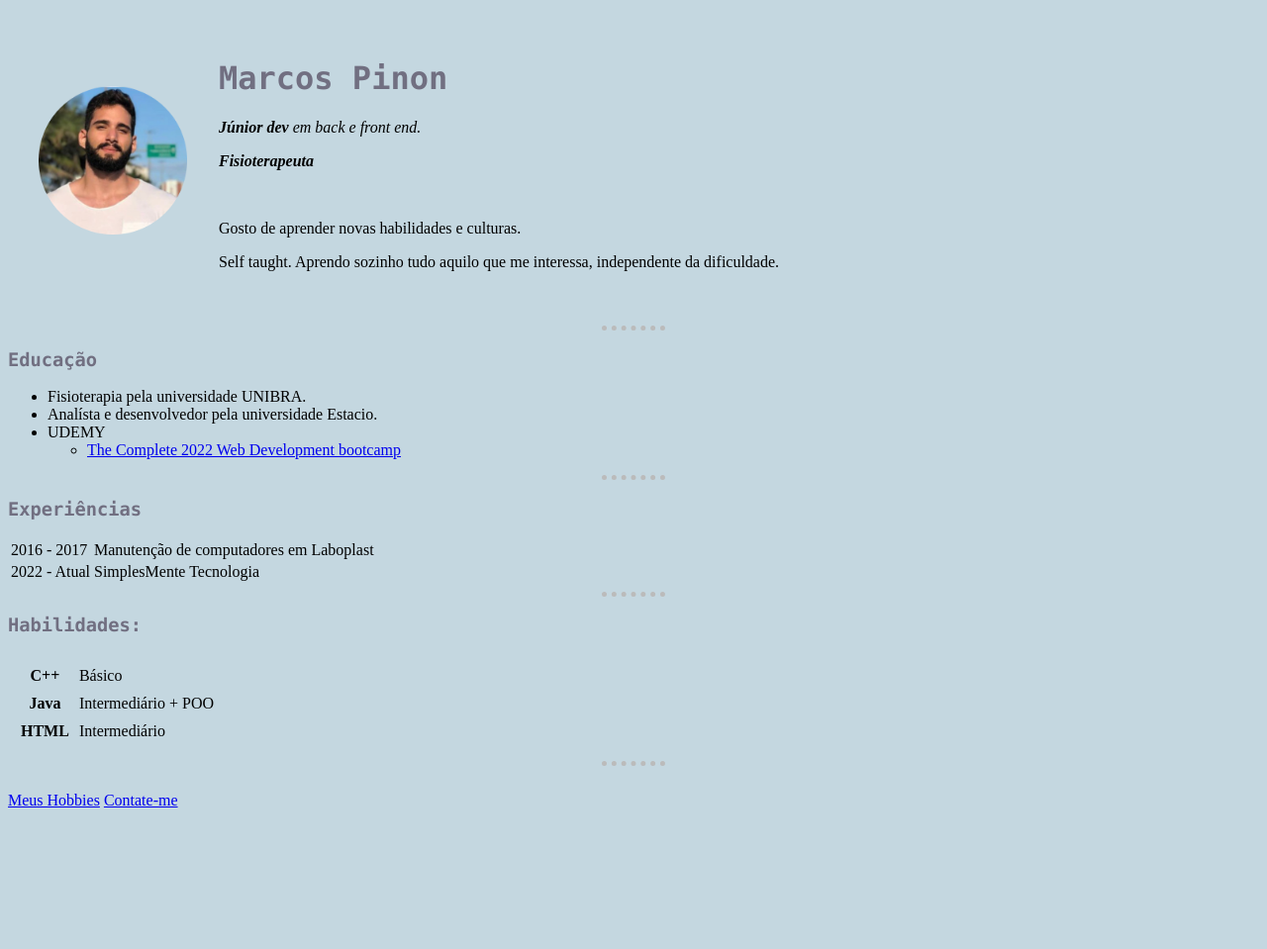
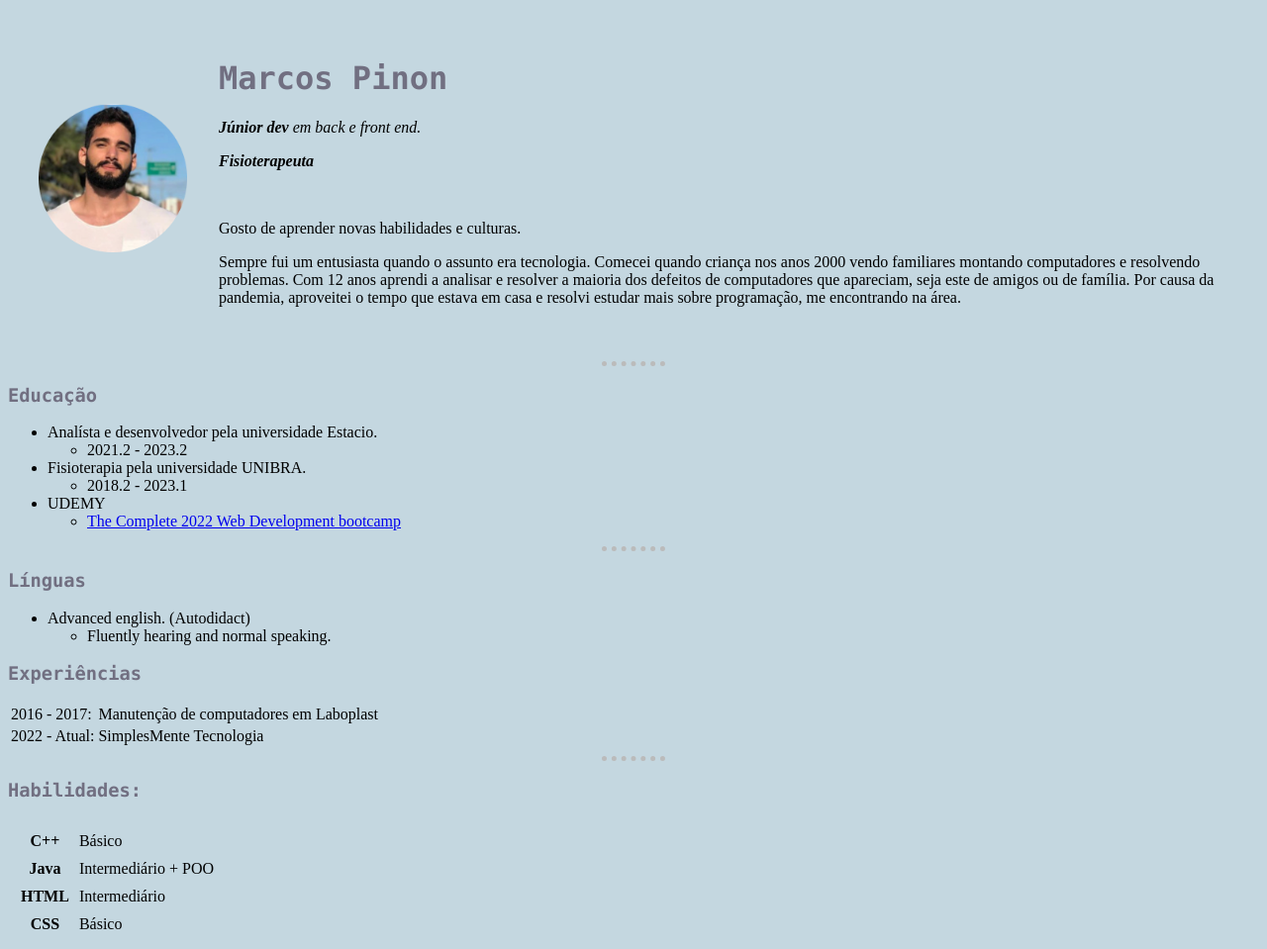
Before and after one commit to MarcosPinon/cv, a plain HTML site: page index.html in a window 1280 px wide. Shown: the top 959 px of the page at 99% size. Before the commit the page ends 826 px from the top, so only its background shows below. Drawn offline with Linux system fonts and the light colour scheme.

Commit message:
Add files via upload

```diff
--- a/index.html
+++ b/index.html
@@ -15,14 +15,16 @@
 <body>
   <table cellspacing="30">
     <tr>
-      <td><img src="images/Marcos.linkedin.profile-modified.png" alt="Marcos Pinon perfil foto" width="150" height=150></td>
+      <td><img src="images/marcos.linkedin.profile-modified.png" alt="Marcos Pinon perfil foto" width="150" height=150></td>
       <td>
         <h1>Marcos Pinon</h1>
       <p><em><strong>Júnior dev</strong> em back e front end.</em></p>
       <p><em><strong>Fisioterapeuta</strong> </em></p>
       <br>
     </p>Gosto de aprender novas habilidades e culturas.</p>
-    <p>Self taught. Aprendo sozinho tudo aquilo que me interessa, independente da dificuldade. </p>
+    <p class="p2">Sempre fui um entusiasta quando o assunto era tecnologia. Comecei quando criança nos anos 2000 vendo familiares montando computadores e resolvendo problemas. Com 12 anos aprendi
+    a analisar e resolver a maioria dos defeitos de computadores que apareciam, seja este de amigos ou de família. Por causa da pandemia, aproveitei o tempo que estava em casa e resolvi estudar
+    mais sobre programação, me encontrando na área. </p>
     </td>
     </tr>
   </table>
@@ -31,23 +33,36 @@
   <hr />
   <h3>Educação</h3>
   <ul>
+    <li>Analísta e desenvolvedor pela universidade Estacio.</li>
+    <ul>
+      <li>2021.2 - 2023.2</li>
+    </ul>
     <li>Fisioterapia pela universidade UNIBRA.</li>
-    <li>Analísta e desenvolvedor pela universidade Estacio.</li>
+    <ul>
+      <li>2018.2 - 2023.1</li>
+    </ul>
     <li>UDEMY</li>
     <ul>
       <li><a href="https://www.udemy.com/course/the-complete-web-development-bootcamp/">The Complete 2022 Web Development bootcamp</a></li>
     </ul>
   </ul>
   <hr/>
+  <h3>Línguas</h3>
+  <ul>
+    <li>Advanced english. (Autodidact)</li>
+    <ul>
+      <li>Fluently hearing and normal speaking.</li>
+    </ul>
+  </ul>
 
   <h3>Experiências</h3>
   <table>
     <tr>
-      <td>2016 - 2017</td>
+      <td>2016 - 2017:</td>
       <td>Manutenção de computadores em Laboplast</td>
     </tr>
     <tr>
-      <td>2022 - Atual</td>
+      <td>2022 - Atual:</td>
       <td>SimplesMente Tecnologia</td>
     </tr>
   </table>
@@ -71,7 +86,10 @@
           <tr >
             <th>HTML</th>
             <td>Intermediário</td>
-
+          </tr>
+          <tr>
+            <th>CSS</th>
+            <td>Básico</td>
           </tr>
         </table>
       </td>
```
Also changed, not shown: Hobbies.html (+3 -3 lines), contato.html (+4 -3 lines).
